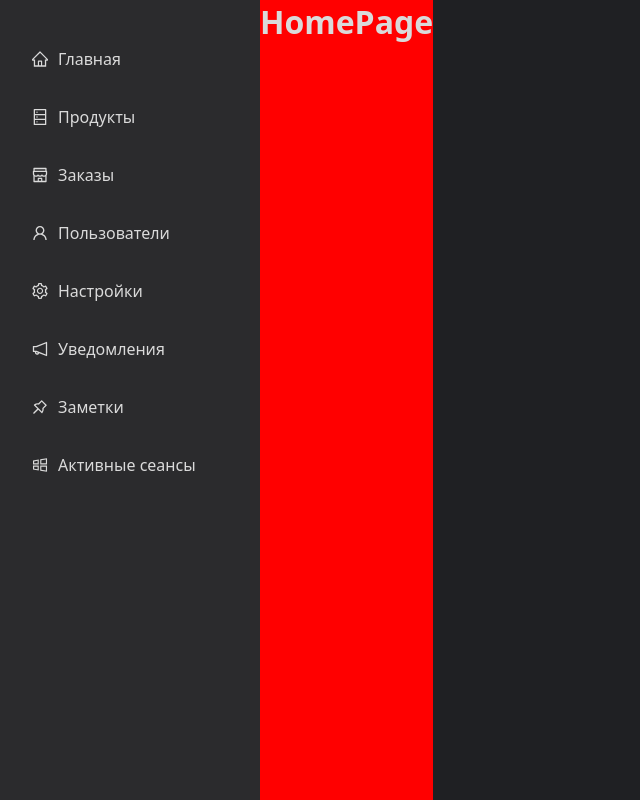
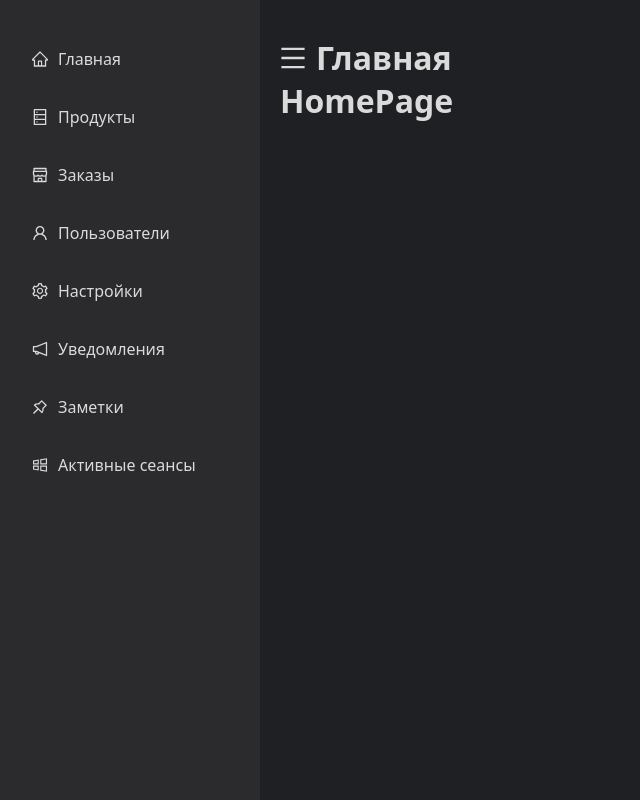
Before and after one commit to Minkaill/AdminPanel, a React (Vite) app: page / in a window 1280 px wide. Shown: the whole page, without its empty margins (0-640 px from the left). Built offline with nearby package versions, Linux system fonts and the light colour scheme.

Commit message:
Добавил адресацию

```diff
--- a/src/assets/icons/icons.tsx
+++ b/src/assets/icons/icons.tsx
@@ -1,3 +1,5 @@
-import { HomeFilled } from "@ant-design/icons"
+import { HomeFilled, MenuOutlined } from "@ant-design/icons"
 
 export const HomeFilledIcon = () => <HomeFilled />
+
+export const MenuSidebar = () => <MenuOutlined />
--- /dev/null
+++ b/src/layout/Content/content.module.scss
@@ -0,0 +1,14 @@
+.content {
+    padding: 36px 20px;
+}
+
+.sidebar_toggle {
+    display: flex;
+    align-items: center;
+    gap: 10px;
+
+    svg {
+        font-size: 26px;
+        cursor: pointer;
+    }
+}
--- a/src/layout/Content/index.tsx
+++ b/src/layout/Content/index.tsx
@@ -1,7 +1,17 @@
+import { MenuOutlined } from "@ant-design/icons"
+import cs from "./content.module.scss"
+
 interface ContentProps {
-    children: React.ReactNode
+    children: React.ReactNode,
+    title: string
 }
 
-export const Content: React.FC<ContentProps> = ({ children }) => {
-    return <div style={{ background: "red" }}>{children}</div>
+export const Content: React.FC<ContentProps> = ({ children, title }) => {
+    return <div className={cs.content}>
+        <div className={cs.sidebar_toggle}>
+            <MenuOutlined />
+            <h1>{title}</h1>
+        </div>
+        {children}
+    </div>
 }
--- a/src/layout/Layout/index.tsx
+++ b/src/layout/Layout/index.tsx
@@ -2,14 +2,15 @@ import { Sidebar, Content } from "layout"
 import cs from "./layout.module.scss"
 
 interface LayoutProps {
-    children: React.ReactNode
+    children: React.ReactNode,
+    title: string
 }
 
-export const Layout: React.FC<LayoutProps> = ({ children }) => {
+export const Layout: React.FC<LayoutProps> = ({ children, title }) => {
     return (
         <div className={cs.wrapper}>
             <Sidebar />
-            <Content>{children}</Content>
+            <Content title={title}>{children}</Content>
         </div>
     )
 }
```
Also changed, not shown: src/routes/routes.tsx (+10 -10 lines).
